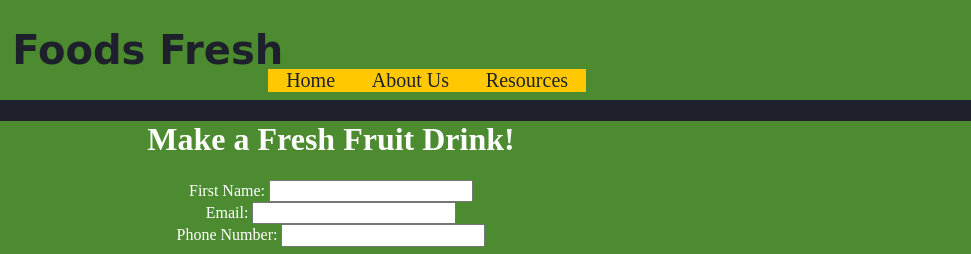
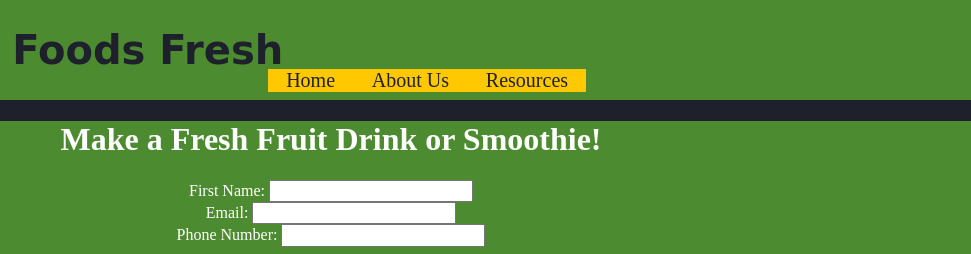
Before and after one commit to JohnathonAStaples/wdd230, a plain HTML site: page bountiful-foods/fresh.html in a window 1280 px wide. Shown: the top 254 px of the page, 309-1280 px from the left. Drawn offline with Linux system fonts and the light colour scheme; no server answers.

Commit message:
new updates

```diff
--- a/bountiful-foods/fresh.html
+++ b/bountiful-foods/fresh.html
@@ -33,7 +33,7 @@
   </header>
   <main class="fresh-main">
     <section class="fruit-section">
-      <h1 id="form-head">Make a Fresh Fruit Drink!</h1>
+      <h1 id="form-head">Make a Fresh Fruit Drink or Smoothie!</h1>
 
       <form id="fruitMixForm">
           <label hidden>Date:<input type="date" name="date" hidden id="date"></label>
```
